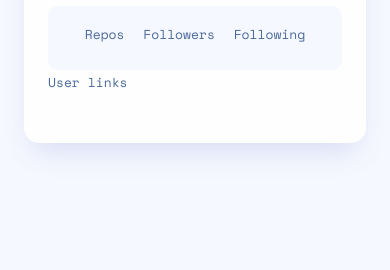
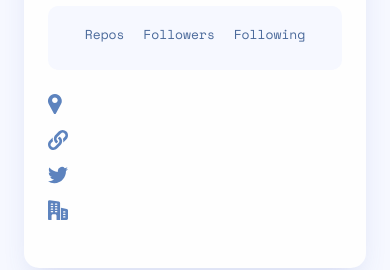
Before and after one commit to devjoppe/github-user-search-app, a React (Vite) app: page / in a window 390 px wide. Shown: the part 306-576 px from the top of the page. Built offline with nearby package versions, Linux system fonts and the light colour scheme.

Commit message:
Style the links section, and now the base of mobile view is done

```diff
--- a/src/assets/style/scss/_config.scss
+++ b/src/assets/style/scss/_config.scss
@@ -23,6 +23,7 @@ body {
   --input-text: #4B6A9B;
   --white: #FFFFFF;
   --box-shadow: 0 16px 30px -10px rgba(70, 96, 187, 0.198567);
+  --svg-color: invert(37%) sepia(88%) saturate(314%) hue-rotate(177deg) brightness(88%) contrast(83%);
 }
 
 // Colors - Dark mode
@@ -41,6 +42,7 @@ body {
   --input-text: #FFFFFF;
   --white: #FFFFFF;
   --box-shadow: 0;
+  --svg-color: invert(100%) sepia(100%) saturate(8%) hue-rotate(127deg) brightness(102%) contrast(102%);
 }
 
 // Container divs
--- a/src/assets/style/scss/_main.scss
+++ b/src/assets/style/scss/_main.scss
@@ -30,6 +30,7 @@
   background-color: var(--background-main);
   border-radius: 10px;
   padding: 18px;
+  margin-bottom: 24px;
   div {
     display: flex;
     align-items: center;
@@ -45,3 +46,19 @@
     }
   }
 }
+
+.main-profile-links {
+  color: var(--p-text);
+  div {
+    display: flex;
+    align-items: center;
+    margin-bottom: 16px;
+    img {
+      margin-right: 20px;
+      filter: var(--svg-color)
+    }
+    &:last-child {
+      margin-bottom: 0;
+    }
+  }
+}
--- a/src/components/UserMainLinks.tsx
+++ b/src/components/UserMainLinks.tsx
@@ -2,12 +2,23 @@ import {profileInterface} from "../interfaces/profileInterface.tsx";
 
 const UserMainLinks = ({profileData}:profileInterface) => {
     return(
-        <div>
-            <p>User links</p>
-            <span>{profileData.location}</span>
-            <span>{profileData.blog}</span>
-            <span>{profileData.twitter_username}</span>
-            <span>{profileData.company}</span>
+        <div className="main-profile-links">
+            <div>
+                <img src="src/assets/icons/icon-location.svg" alt="Location" />
+                <span>{profileData.location}</span>
+            </div>
+            <div>
+                <img src="src/assets/icons/icon-website.svg" alt="Location" />
+                <span>{profileData.blog}</span>
+            </div>
+            <div>
+                <img src="src/assets/icons/icon-twitter.svg" alt="Location" />
+                <span>{profileData.twitter_username}</span>
+            </div>
+            <div>
+                <img src="src/assets/icons/icon-company.svg" alt="Location" />
+                <span>{profileData.company}</span>
+            </div>
         </div>
     )
 }
```
Also changed, not shown: src/assets/style/css/style.css.
